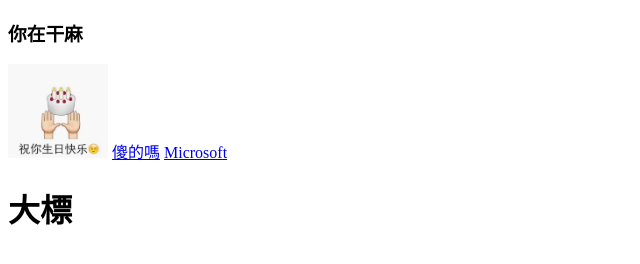
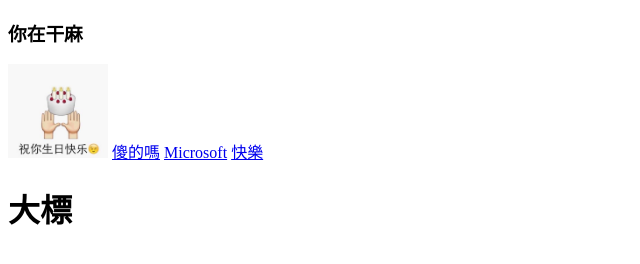
Before and after one commit to Edwin0319Small/Edwin0319Small.github.io, a plain HTML site: page index.html in a window 1280 px wide. Shown: the full height of the page, 0-640 px from the left. Drawn offline with Linux system fonts and the light colour scheme.

Commit message:
Update index.html

```diff
--- a/index.html
+++ b/index.html
@@ -11,6 +11,7 @@
     <a href="./請點擊主頁/onlyto/index/主頁.html"><img src="./請點擊主頁/onlyto/img/birthday.jpeg" width="100" alt="yeyeye" title="點我" target="_blank"/></a>
     <a href="./請點擊主頁/傻仔野.html">傻的嗎</a>
     <a href="./請點擊主頁/Microsoft.html">Microsoft</a>
+    <a href="./請點擊主頁/birthday-master/index.html">快樂</a>
     <h1>大標</h1>
 </body>
 </html>
```
